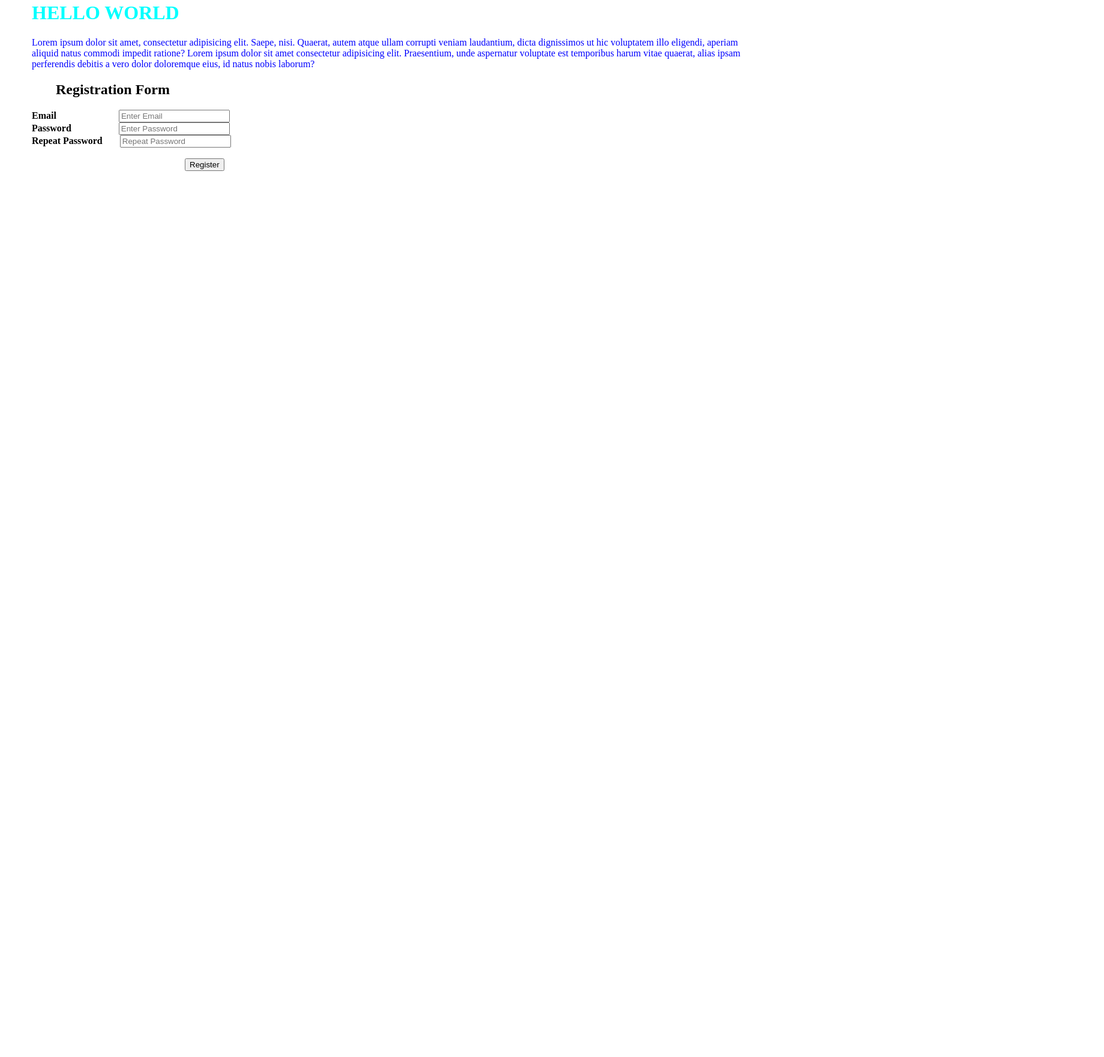
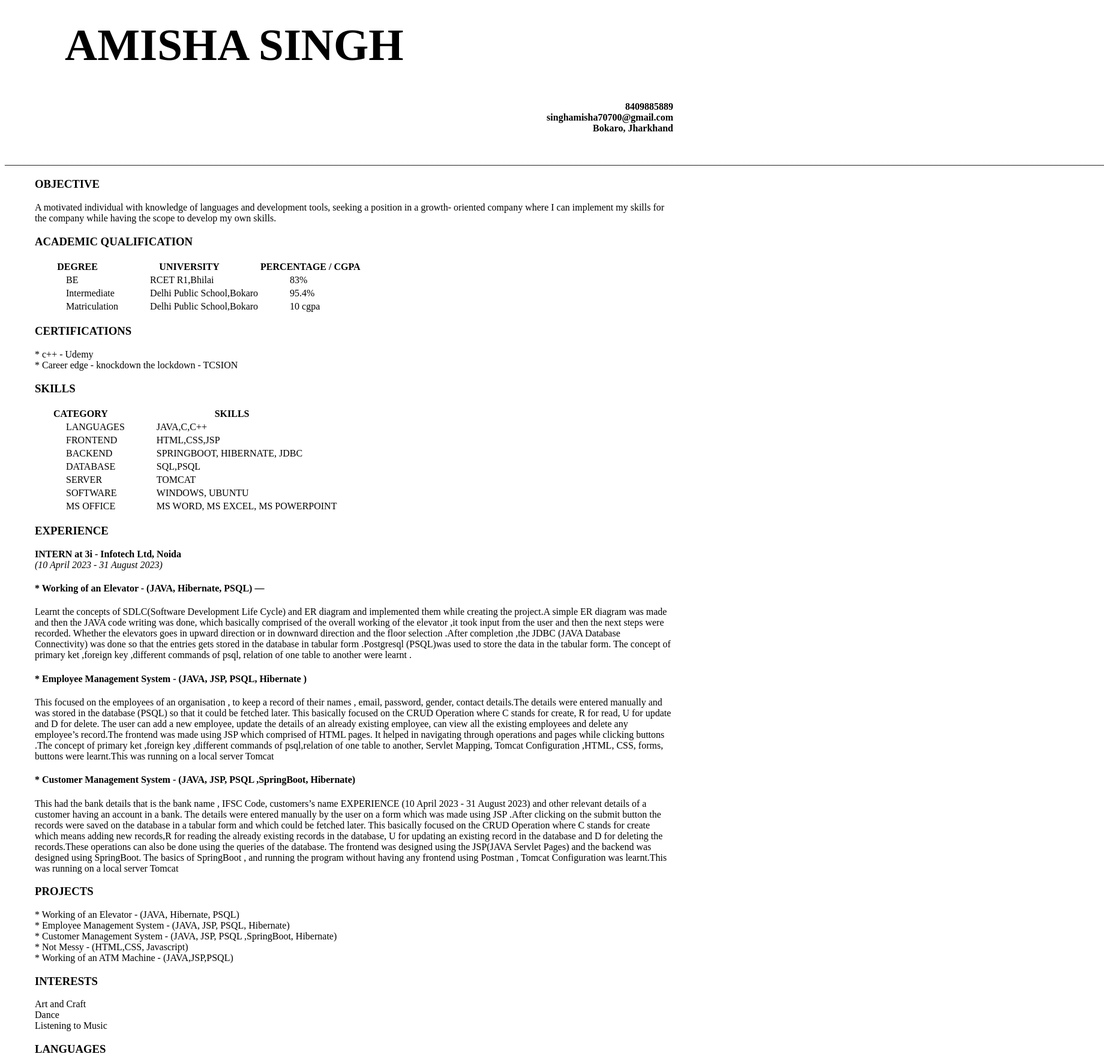
Before and after one commit to singhamisha7/task1, a plain HTML site: page index.html in a window 1280 px wide. Shown: the part 18-1780 px from the top of the page at 60% size, 1840 px wide, since content can reach past the window. Before the commit the page ends 800 px from the top, so only its background shows below. Drawn offline with Linux system fonts and the light colour scheme.

Commit message:
cv added

```diff
--- /dev/null
+++ b/cv.css
@@ -0,0 +1,27 @@
+h1{
+    text-align: left;
+    padding-left: 100px;
+    font-size: 75px;
+
+}
+h6{
+    text-align: right;
+    padding-right: 150px;
+    font-size: medium;
+
+}
+h3,h4{
+    padding-left: 50px;
+
+}
+p{
+    padding-left: 50px;
+    padding-right: 150px;
+
+}
+table{
+    padding-left: 50px;
+}
+td{
+    padding-left: 50px;
+}
--- a/index.html
+++ b/index.html
@@ -1,39 +1,159 @@
 <!DOCTYPE html>
 <html lang="en">
   <head>
+    <link rel="stylesheet" href="cv.css">
     <meta charset="UTF-8" />
     <meta name="viewport" content="width=device-width, initial-scale=1.0" />
-    <title>My First Doc</title>
-    <link rel="stylesheet" type="text/css" href="style.css" />
+    <title>Document</title>
   </head>
   <body>
-    <h1>HELLO WORLD</h1>
+    <h1>AMISHA SINGH</h1>
+    <h6>
+      8409885889 <br />
+      singhamisha70700@gmail.com <br />
+      Bokaro, Jharkhand <br />
+    </h6>
+    _____________________________________________________________________________________________________________________________________________________________________________________________________________________________________
+    <h3><b>OBJECTIVE</b></h3>
     <p>
-      Lorem ipsum dolor sit amet, consectetur adipisicing elit. Saepe, nisi.
-      Quaerat, autem atque ullam corrupti veniam laudantium, dicta dignissimos
-      ut hic voluptatem illo eligendi, aperiam aliquid natus commodi impedit
-      ratione? Lorem ipsum dolor sit amet consectetur adipisicing elit.
-      Praesentium, unde aspernatur voluptate est temporibus harum vitae quaerat,
-      alias ipsam perferendis debitis a vero dolor doloremque eius, id natus
-      nobis laborum?
+      A motivated individual with knowledge of languages and development tools,
+      seeking a position in a growth- oriented company where I can implement my
+      skills for the company while having the scope to develop my own skills.
     </p>
-    <h2>Registration Form</h2>
-    <form>
-    <label for="email"><b>Email</b></label>
-    <input type="text" placeholder="Enter Email" name="email" id="email" required><br>
+    <h3><b>ACADEMIC QUALIFICATION</b></h3>
+    <table>
+      <tr>
+        <th>DEGREE</th>
+        <th>UNIVERSITY</th>
+        <th>PERCENTAGE / CGPA</th>
+      </tr>
+      <tr>
+        <td>BE</td>
+        <td>RCET R1,Bhilai</td>
+        <td>83%</td>
+      </tr>
+      <tr>
+        <td>Intermediate</td>
+        <td>Delhi Public School,Bokaro</td>
+        <td>95.4%</td>
+      </tr>
+      <tr>
+        <td>Matriculation</td>
+        <td>Delhi Public School,Bokaro</td>
+        <td>10 cgpa</td>
+      </tr>
+    </table>
+    <h3><b>CERTIFICATIONS</b></h3>
+    <p>
+      * c++ - Udemy <br />
+      * Career edge - knockdown the lockdown - TCSION <br />
+    </p>
+    <h3><b>SKILLS</b></h3>
+    <table>
+      <tr>
+        <th>CATEGORY</th>
+        <th>SKILLS</th>
+      </tr>
+      <tr>
+        <td>LANGUAGES</td>
+        <td>JAVA,C,C++</td>
+      </tr>
+      <tr>
+        <td>FRONTEND</td>
+        <td>HTML,CSS,JSP</td>
+      </tr>
+      <tr>
+        <td>BACKEND</td>
+        <td>SPRINGBOOT, HIBERNATE, JDBC</td>
+      </tr>
+      <tr>
+        <td>DATABASE</td>
+        <td>SQL,PSQL</td>
+      </tr>
+      <tr>
+        <td>SERVER</td>
+        <td>TOMCAT</td>
+      </tr>
+      <tr>
+        <td>SOFTWARE</td>
+        <td>WINDOWS, UBUNTU</td>
+      </tr>
+      <tr>
+        <td>MS OFFICE</td>
+        <td>MS WORD, MS EXCEL, MS POWERPOINT</td>
+      </tr>
+    </table>
 
-    <label for="psw"><b>Password</b></label>
-    <input type="password" placeholder="Enter Password" name="psw" id="psw" required><br>
+    <h3><b>EXPERIENCE</b></h3>
+    <p>
+      <b>INTERN at 3i - Infotech Ltd, Noida</b> <br />
+      <i>(10 April 2023 - 31 August 2023)</i> <br />
+    </p>
 
-    <label for="psw-repeat"><b>Repeat Password</b></label>
-    <input type="password" placeholder="Repeat Password" name="psw-repeat" id="psw-repeat" required><br>
-
-    <br>
-    <button type="submit" class="registerbtn">Register</button>
-  </div>
-    </form>
-
-
-    </table>
+    <h4>* Working of an Elevator - (JAVA, Hibernate, PSQL) —</h4>
+    <p>
+      Learnt the concepts of SDLC(Software Development Life Cycle) and ER
+      diagram and implemented them while creating the project.A simple ER
+      diagram was made and then the JAVA code writing was done, which basically
+      comprised of the overall working of the elevator ,it took input from the
+      user and then the next steps were recorded. Whether the elevators goes in
+      upward direction or in downward direction and the floor selection .After
+      completion ,the JDBC (JAVA Database Connectivity) was done so that the
+      entries gets stored in the database in tabular form .Postgresql (PSQL)was
+      used to store the data in the tabular form. The concept of primary ket
+      ,foreign key ,different commands of psql, relation of one table to another
+      were learnt .
+    </p>
+    <h4>* Employee Management System - (JAVA, JSP, PSQL, Hibernate )</h4>
+    <p>
+      This focused on the employees of an organisation , to keep a record of
+      their names , email, password, gender, contact details.The details were
+      entered manually and was stored in the database (PSQL) so that it could be
+      fetched later. This basically focused on the CRUD Operation where C stands
+      for create, R for read, U for update and D for delete. The user can add a
+      new employee, update the details of an already existing employee, can view
+      all the existing employees and delete any employee’s record.The frontend
+      was made using JSP which comprised of HTML pages. It helped in navigating
+      through operations and pages while clicking buttons .The concept of
+      primary ket ,foreign key ,different commands of psql,relation of one table
+      to another, Servlet Mapping, Tomcat Configuration ,HTML, CSS, forms,
+      buttons were learnt.This was running on a local server Tomcat
+    </p>
+    <h4>
+      * Customer Management System - (JAVA, JSP, PSQL ,SpringBoot, Hibernate)
+    </h4>
+    <p>
+      This had the bank details that is the bank name , IFSC Code, customers’s
+      name EXPERIENCE (10 April 2023 - 31 August 2023) and other relevant
+      details of a customer having an account in a bank. The details were
+      entered manually by the user on a form which was made using JSP .After
+      clicking on the submit button the records were saved on the database in a
+      tabular form and which could be fetched later. This basically focused on
+      the CRUD Operation where C stands for create which means adding new
+      records,R for reading the already existing records in the database, U for
+      updating an existing record in the database and D for deleting the
+      records.These operations can also be done using the queries of the
+      database. The frontend was designed using the JSP(JAVA Servlet Pages) and
+      the backend was designed using SpringBoot. The basics of SpringBoot , and
+      running the program without having any frontend using Postman , Tomcat
+      Configuration was learnt.This was running on a local server Tomcat
+    </p>
+    <h3><b>PROJECTS</b></h3>
+    <p>
+      * Working of an Elevator - (JAVA, Hibernate, PSQL) <br />
+      * Employee Management System - (JAVA, JSP, PSQL, Hibernate) <br />
+      * Customer Management System - (JAVA, JSP, PSQL ,SpringBoot, Hibernate)
+      <br />
+      * Not Messy - (HTML,CSS, Javascript) <br />
+      * Working of an ATM Machine - (JAVA,JSP,PSQL) <br />
+    </p>
+    <h3><b>INTERESTS</b></h3>
+    <p>
+      Art and Craft <br />
+      Dance <br />
+      Listening to Music <br />
+    </p>
+    <h3><b>LANGUAGES </b></h3>
+    <p>English <br />Hindi</p>
   </body>
 </html>
--- a/style.css
+++ /dev/null
@@ -1,31 +0,0 @@
-h1{
-    color: aqua;
-    padding-left: 45px;
-    border: 60px;
-}
-h2{
-    padding-left: 85px;
-    border: 60px;
-}
-p{
-    color: blue;
-    padding-left: 45px;
-    border: 45px;
-}
-td,label,th{
-    padding-left: 45px;
-    border: 45px;
-}
-button{
-    /* padding-left: 45px; */
-    margin-left: 300px;
-}
-#email{
-    margin-left: 100px;
-}
-#psw{
-    margin-left: 75px;
-}
-#psw-repeat{
-    margin-left:25px;
-}
```
